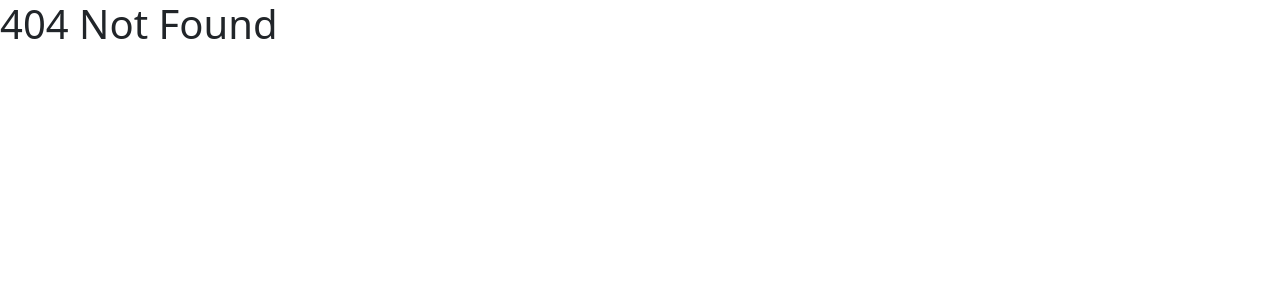
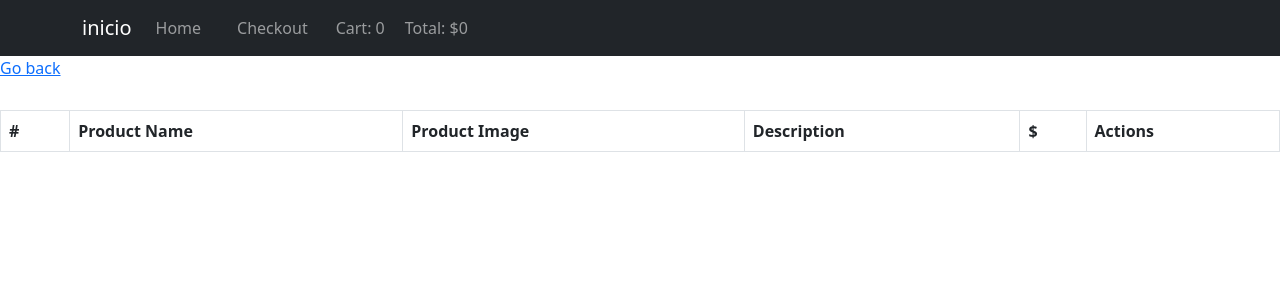
Before and after one commit to carlosAguinaga/ecommerce-react, a React (Create React App) app: page /shop-cart in a window 1280 px wide. Before the commit this address had no page. Shown: the top 300 px of the page. Built offline with nearby package versions, Linux system fonts and the light colour scheme.

Commit message:
update 15 0:41

```diff
--- a/src/App.jsx
+++ b/src/App.jsx
@@ -5,6 +5,7 @@ import LoaderPage from "./components/custom/loaderPage/LoaderPage.jsx";
 import "bootstrap/dist/css/bootstrap.min.css";
 import { ProductListProvider } from "./context/ProductListContext";
 import { ShopCartProvider } from "./context/ShopCartContext";
+import Main from "./layouts/Main";
 
 // import Home from "./views/Home";
 // import Tienda from "./views/Tienda";
@@ -17,6 +18,7 @@ function App() {
       <ProductListProvider>
         <ShopCartProvider>
           <Router>
+            <Main>
               <Switch>
                 <Route path="/" exact>
                   <Suspense fallback={<LoaderPage />}>
@@ -24,7 +26,7 @@ function App() {
                   </Suspense>
                 </Route>
 
-              <Route path="/shop-acart" exact>
+                <Route path="/shop-cart" exact>
                   <Suspense fallback={<LoaderPage />}>
                     <ShopCart />
                   </Suspense>
@@ -33,6 +35,7 @@ function App() {
                   <h1>404 Not Found</h1>
                 </Route>
               </Switch>
+            </Main>
           </Router>
         </ShopCartProvider>
       </ProductListProvider>
--- a/src/components/Home/Product/Product.jsx
+++ b/src/components/Home/Product/Product.jsx
@@ -1,20 +1,35 @@
-import React, { useContext } from "react";
+import React, { useContext, useEffect, useState } from "react";
 import "./Product.styles.css";
 import { Card, Button } from "react-bootstrap";
 import { ShopCartContext } from "../../../context/ShopCartContext";
 
-const Product = ({name, description, price, id, img}) => {
+const Product = ({ name, description, price, id, img, status }) => {
+  const { state, dispatch } = useContext(ShopCartContext);
 
-    const {state, dispatch} = useContext(ShopCartContext)
+  const [payload, setPayload] = useState({});
+
+  useEffect(() => {
+    setPayload({ name, description, price, id, img, status });
+  // eslint-disable-next-line react-hooks/exhaustive-deps
+  }, []);
+
+  const handleDispatch = (payload) => {
+    (dispatch({ type: "ADD", payload }))
+  }
+
 
   return (
     <Card style={{ width: "18rem" }}>
       <Card.Img variant="top" src={img} />
       <Card.Body>
         <Card.Title>{name}</Card.Title>
-        <Card.Text>{description}
-        </Card.Text>
-        <Button variant="primary">$ {price}</Button>
+        <Card.Text>{description}</Card.Text>
+        <Button
+          variant={"primary"}
+          onClick={ () => handleDispatch(payload)}
+        >
+          $ {price}
+        </Button>
       </Card.Body>
     </Card>
   );
--- /dev/null
+++ b/src/components/custom/Header/Header.jsx
@@ -0,0 +1,32 @@
+import React from "react";
+import "./Header.styles.css";
+import { Container, Nav, Navbar } from "react-bootstrap";
+import { Link } from "react-router-dom";
+
+const Header = ({ cart, total, name }) => {
+  return (
+    <Navbar variant="dark" bg="dark">
+      <Container>
+        <Navbar.Brand as={Link} to="/">
+          inicio
+        </Navbar.Brand>
+        <Nav className="me-auto">
+          <Nav.Link as={Link} to="/" className="header-link">
+            Home
+          </Nav.Link>
+          <Nav.Link as={Link} to="/shop-cart" className="header-link">
+            Checkout
+          </Nav.Link>
+          <Navbar.Text as={Link} to="/shop-cart" className="header-link">
+            Cart: {cart.length}
+          </Navbar.Text>
+          <Navbar.Text as={Link} to="/shop-cart" className="header-link">
+            Total: {total > 0 ? "$" + total : "$0"}
+          </Navbar.Text>
+        </Nav>
+      </Container>
+    </Navbar>
+  );
+};
+
+export default Header;
--- /dev/null
+++ b/src/components/custom/Header/Header.styles.css
@@ -0,0 +1,5 @@
+.header-link {
+    color: #fff;
+    text-decoration: none;
+    margin-right: 20px;
+  }
--- a/src/context/ShopCartContext.jsx
+++ b/src/context/ShopCartContext.jsx
@@ -3,12 +3,25 @@ import { createContext, useReducer } from "react";
 const ShopCartContext = createContext();
 
 const initialState = {
-    user: "Carlos Aguinaga",
-    cart: []
+  user: "Carlos Aguinaga",
+  totalPrice: 0,
+  cart: [],
 };
 
 const reducer = (state, action) => {
   switch (action.type) {
+    case "ADD":
+      return {
+        ...state,
+        totalPrice: state.totalPrice + action.payload.price,
+        cart: [...state.cart, action.payload],
+      };
+    case "REMOVE":
+      return {
+        ...state,
+        totalPrice: state.totalPrice - action.payload.price,
+        cart: state.cart.filter(product => product.id !== action.payload.id)
+      }
     default:
       return state;
   }
--- /dev/null
+++ b/src/layouts/Main.jsx
@@ -0,0 +1,18 @@
+import React, { useContext } from 'react'
+import Header from '../components/custom/Header/Header'
+import { ShopCartContext } from '../context/ShopCartContext'
+
+
+const Main = ({children}) => {
+
+    const {state} = useContext(ShopCartContext)
+
+    return (
+        <>
+            <Header cart={state.cart} total={state.totalPrice} name={state.user}/>
+            {children}
+        </>
+    )
+}
+
+export default Main
--- /dev/null
+++ b/src/layouts/TableCart.jsx
@@ -0,0 +1,25 @@
+import React from "react";
+
+import { Table } from "react-bootstrap";
+
+const TableCart = ({ children }) => {
+  return (
+    <div style={{width:"60", margin: "auto", marginTop: 30}}>
+      <Table striped bordered hover>
+        <thead>
+          <tr>
+            <th>#</th>
+            <th>Product Name</th>
+            <th>Product Image</th>
+            <th>Description</th>
+            <th>$</th>
+            <th>Actions</th>
+          </tr>
+        </thead>
+        <tbody>{children}</tbody>
+      </Table>
+    </div>
+  );
+};
+
+export default TableCart;
--- a/src/views/Home/Home.jsx
+++ b/src/views/Home/Home.jsx
@@ -1,19 +1,28 @@
-import React, { useContext } from "react";
-import {ProductListContext} from "../../context/ProductListContext";
+import React, { useContext, useState } from "react";
+import { ProductListContext } from "../../context/ProductListContext";
 import Product from "../../components/Home/Product/Product";
-import './Home.styles.css'
+import "./Home.styles.css";
+import { ShopCartContext } from "../../context/ShopCartContext";
+import {Link} from 'react-router-dom'
 
 const Home = () => {
-  const { state } = useContext(ProductListContext);
-  console.log(state);
+  // Context del listado de productos
+  const { state: listState } = useContext(ProductListContext);
+  // Context carrito de compras
+  const { state: cartState } = useContext(ShopCartContext);
+  const [cart, setCart] = useState([{}]);
 
   return (
     <div>
       <h1 className="title">Home</h1>
+      <p className="title">total: {cartState.totalPrice}</p>
+      <p className="title">products: {cartState.cart.length}</p>
+      <Link to="/shop-cart">Shopping cart</Link>
+      <hr />
       <div className="product-list">
-        {state &&
-          state.products &&
-          state.products.map((product) => (
+        {listState &&
+          listState.products &&
+          listState.products.map((product) => (
             <Product
               key={product.id}
               name={product.name}
@@ -21,6 +30,7 @@ const Home = () => {
               price={product.price}
               id={product.id}
               img={product.img}
+              status={"add"}
             />
           ))}
       </div>
--- a/src/views/ShopCart/ShopCart.jsx
+++ b/src/views/ShopCart/ShopCart.jsx
@@ -0,0 +1,48 @@
+import React, { useContext } from "react";
+import { Link } from "react-router-dom";
+// import Product from "../../components/Home/Product/Product";
+import { ShopCartContext } from "../../context/ShopCartContext";
+import "./ShopCart.styles.css";
+import { Button } from "react-bootstrap";
+import TableCart from "../../layouts/TableCart";
+
+const ShopCart = () => {
+  const { state } = useContext(ShopCartContext);
+
+  return (
+    <>
+      <Link to="/">Go back</Link>
+      <TableCart>
+        {state.cart.map((product, index) => (
+          <tr key={index}>
+            <td>{index + 1}</td>
+            <td>{product.name}</td>
+            <td>
+              <img
+                src={product.img}
+                alt={product.name}
+                style={{ maxWidth: "20%" }}
+              />
+            </td>
+            <td>{product.description}</td>
+            <td>{product.price}</td>
+            <td>
+              <Button variant="danger">Remove</Button>
+            </td>
+          </tr>
+          // <Product
+          //   key={product.id}
+          //   name={product.name}
+          //   description={product.desc}
+          //   price={product.price}
+          //   id={product.id}
+          //   img={product.img}
+          //   status={"delete"}
+          // />
+        ))}
+      </TableCart>
+    </>
+  );
+};
+
+export default ShopCart;
--- a/src/views/ShopCart/ShopCart.styles.css
+++ b/src/views/ShopCart/ShopCart.styles.css
@@ -0,0 +1,9 @@
+
+.product-list {
+    width: 80%;
+    margin: auto;
+    display: flex;
+    justify-content: space-between;
+    align-items: center;
+    flex-wrap: wrap;
+}
```
Lines whose indentation alone changed are shown as unchanged.
